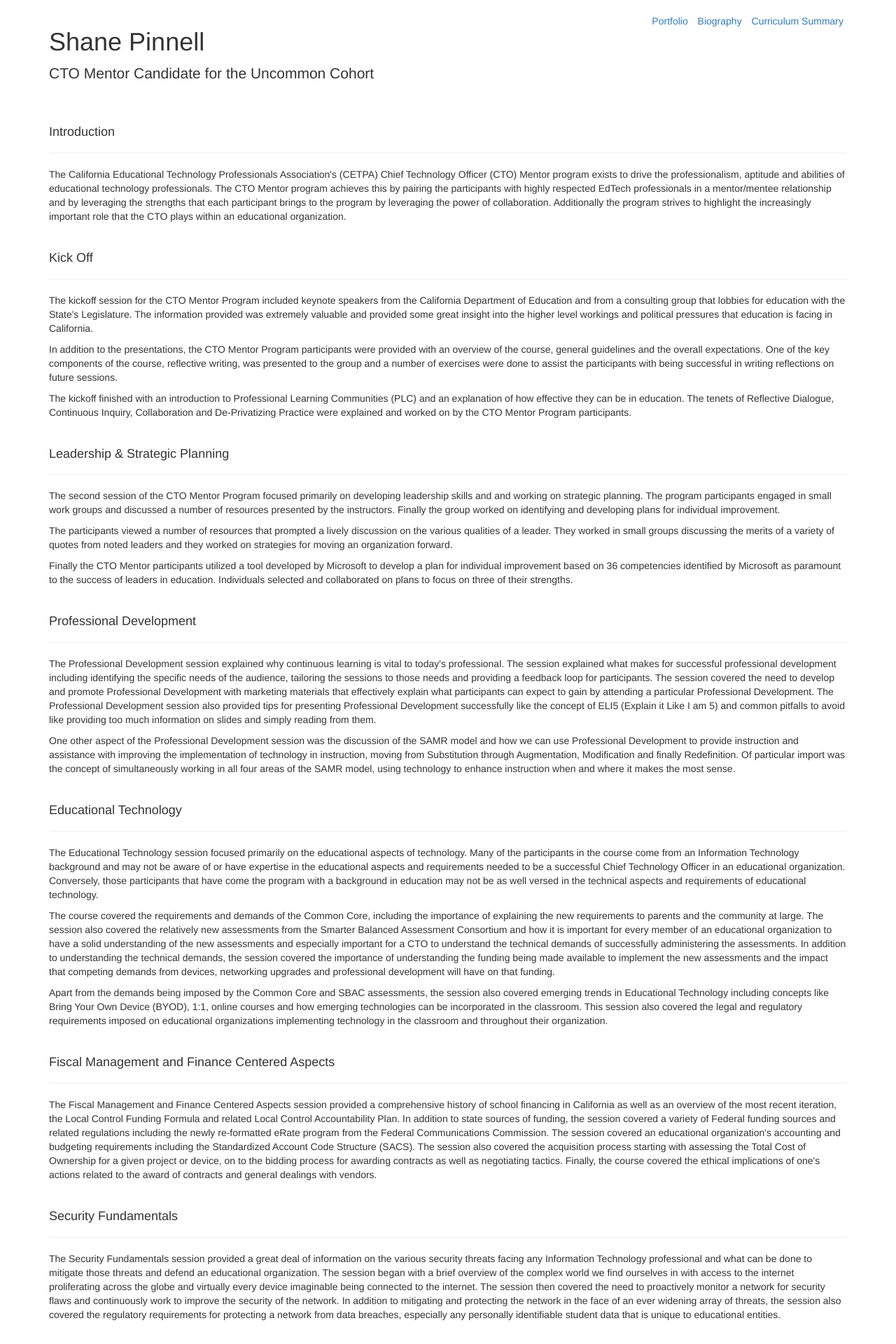
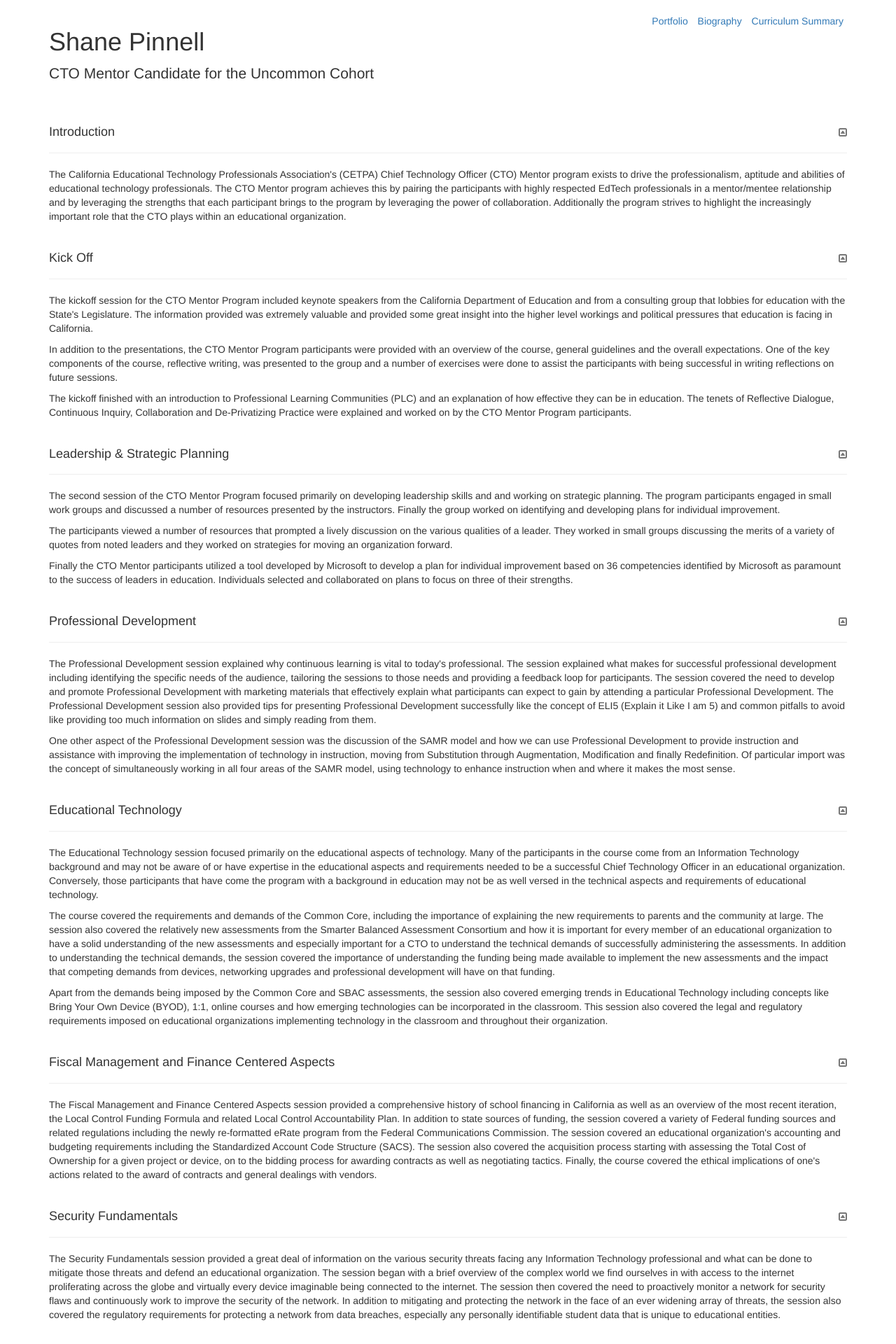
Before and after one commit to shanepinnell/shanepinnell.github.io, a Jekyll site: the page built from cto_mentor/summary.html, in a window 1280 px wide. Shown: the top 1920 px of the page at 70% size. Built offline with Jekyll 4.4.1, drawn with Linux system fonts in a browser that asks for light colours; nearby versions of some CDN libraries; library files that are not in the unit come from our copies.

Commit message:
updated summary

```diff
--- a/cto_mentor/summary.html
+++ b/cto_mentor/summary.html
@@ -3,11 +3,13 @@
 title: Shane Pinnell CTO Portfolio
 ---
 <div class="page-header">
+	<p class="pull-right"><a href="#top" class="text-muted"><i class="fa fa-caret-square-o-up"></i></a></p>
 	<h4>Introduction</h4>
 </div>
 <p>The California Educational Technology Professionals Association's (CETPA) Chief Technology Officer (CTO) Mentor program exists to drive the professionalism, aptitude and abilities of educational technology professionals. The CTO Mentor program achieves this by pairing the participants with highly respected EdTech professionals in a mentor/mentee relationship and by leveraging the strengths that each participant brings to the program by leveraging the power of collaboration. Additionally the program strives to highlight the increasingly important role that the CTO plays within an educational organization.</p>
 
 <div class="page-header">
+	<p class="pull-right"><a href="#top" class="text-muted"><i class="fa fa-caret-square-o-up"></i></a></p>
 	<h4>Kick Off</h4>
 </div>
 <p>The kickoff session for the CTO Mentor Program included keynote speakers from the California Department of Education and from a consulting group that lobbies for education with the State's Legislature. The information provided was extremely valuable and provided some great insight into the higher level workings and political pressures that education is facing in California.</p>
@@ -15,6 +17,7 @@
 <p>The kickoff finished with an introduction to Professional Learning Communities (PLC) and an explanation of how effective they can be in education. The tenets of Reflective Dialogue, Continuous Inquiry, Collaboration and De-Privatizing Practice were explained and worked on by the CTO Mentor Program participants.</p>
 
 <div class="page-header">
+	<p class="pull-right"><a href="#top" class="text-muted"><i class="fa fa-caret-square-o-up"></i></a></p>
 	<h4>Leadership & Strategic Planning</h4>
 </div>
 <p>The second session of the CTO Mentor Program focused primarily on developing leadership skills and and working on strategic planning. The program participants engaged in small work groups and discussed a number of resources presented by the instructors. Finally the group worked on identifying and developing plans for individual improvement.</p>
@@ -22,6 +25,7 @@
 <p>Finally the CTO Mentor participants utilized a tool developed by Microsoft to develop a plan for individual improvement based on 36 competencies identified by Microsoft as paramount to the success of leaders in education. Individuals selected and collaborated on plans to focus on three of their strengths.</p>
 
 <div class="page-header">
+	<p class="pull-right"><a href="#top" class="text-muted"><i class="fa fa-caret-square-o-up"></i></a></p>
 	<h4>Professional Development</h4>
 </div>
 <p>The Professional Development session explained why continuous learning is vital to today's professional. The session explained what makes for successful professional development including identifying the specific needs of the audience, tailoring the sessions to those needs and providing a feedback loop for participants. The session covered the need to develop and promote Professional Development with marketing materials that effectively explain what participants can expect to gain by attending a particular Professional Development. The Professional Development session also provided tips for presenting Professional Development successfully like the concept of ELI5 (Explain it Like I am 5) and common pitfalls to avoid like providing too much information on slides and simply reading from them.</p>
@@ -29,6 +33,7 @@
 One other aspect of the Professional Development session was the discussion of the SAMR model and how we can use Professional Development to provide instruction and assistance with improving the implementation of technology in instruction, moving from Substitution through Augmentation, Modification and finally Redefinition. Of particular import was the concept of simultaneously working in all four areas of the SAMR model, using technology to enhance instruction when and where it makes the most sense.</p>
 
 <div class="page-header">
+	<p class="pull-right"><a href="#top" class="text-muted"><i class="fa fa-caret-square-o-up"></i></a></p>
 	<h4>Educational Technology</h4>
 </div>
 <p>
@@ -42,11 +47,13 @@
 </p>
 
 <div class="page-header">
+	<p class="pull-right"><a href="#top" class="text-muted"><i class="fa fa-caret-square-o-up"></i></a></p>
 	<h4>Fiscal Management and Finance Centered Aspects</h4>
 </div>
 <p>The Fiscal Management and Finance Centered Aspects session provided a comprehensive history of school financing in California as well as an overview of the most recent iteration, the Local Control Funding Formula and related Local Control Accountability Plan. In addition to state sources of funding, the session covered a variety of Federal funding sources and related regulations including the newly re-formatted eRate program from the Federal Communications Commission. The session covered an educational organization's accounting and budgeting requirements including the Standardized Account Code Structure (SACS). The session also covered the acquisition process starting with assessing the Total Cost of Ownership for a given project or device, on to the bidding process for awarding contracts as well as negotiating tactics. Finally, the course covered the ethical implications of one's actions related to the award of contracts and general dealings with vendors.</p>
 
 <div class="page-header">
+	<p class="pull-right"><a href="#top" class="text-muted"><i class="fa fa-caret-square-o-up"></i></a></p>
 	<h4>Security Fundamentals</h4>
 </div>
 <p>
@@ -54,6 +61,7 @@
 </p>
 
 <div class="page-header">
+	<p class="pull-right"><a href="#top" class="text-muted"><i class="fa fa-caret-square-o-up"></i></a></p>
 	<h4>Organizational Management</h4>
 </div>
 <p>
@@ -62,12 +70,14 @@
 <p>The session also covered IT governance tools and strategies including Control Objectives for Information and Related Technology (COBIT) and the Information Technology Infrastructure Library (ITIL). Of particular import to the candidates is the inclusion of Key Performance Indicators (KPI) and Critical Success Factors (CSF) as critical methods for successfully managing IT projects.</p>
 
 <div class="page-header">
+	<p class="pull-right"><a href="#top" class="text-muted"><i class="fa fa-caret-square-o-up"></i></a></p>
 	<h4>Technology Infrastructure and Data Systems</h4>
 </div>
 <p>
 	The Technology Infrastructure and Data Systems session focused on the physical network design, systems that house an educational entities information and best practices to follow as well as steps to take to ensure the quality of the data that is stored therein. The candidates were engaged in discussions related to their respective network topologies and data systems as well as comparing those systems to best practices and recommendations. The session also covered data governance best practices to ensure that the quality of data is maintained throughout an organization. One of the key aspects covered in the session was the need to identify and adhere to a system of record as an authoritative data source for a given data set and to take steps to prevent data entry errors introduced by duplicate data entry via interconnecting systems and putting controls in place to ensure the integrity of the system of record. Additionally, the Technology Infrastructructure and Data Systems session covered the lifecycle of implementing large scale Information Technology projects from defining requirements, to developing a Request for Proposals (RFP) to finally successfully implementing the project.
 </p>
 <div class="page-header">
+	<p class="pull-right"><a href="#top" class="text-muted"><i class="fa fa-caret-square-o-up"></i></a></p>
 	<h4>Project Management</h4>
 </div>
 <p>
@@ -77,6 +87,7 @@
 	The session covered a simplified project management lifecycle including the following steps: initiation, planning, execution and closeout as well as the inevitable “dip” in enthusiasm during a project's lifetime. The session covered each of these steps in the lifecycle and the candidates learned in particular about the necessity of properly planning for a project including risk assessment and the development of SMART goals. The session also covered the need to manage risks, resolve conflicts and how to effectively manage politics through the implementation phase of a project. Finally the candidates learned that a project can be defined and measured by three primary criteria: time, cost and quality and that these three criteria are intrinsically linked to each other whereby making a change to any one of these primary criteria will impact and affect the other two.
 </p>
 <div class="page-header">
+	<p class="pull-right"><a href="#top" class="text-muted"><i class="fa fa-caret-square-o-up"></i></a></p>
 	<h4>Assessment and Accountability</h4>
 </div>
 <p>
@@ -87,6 +98,7 @@
 </p>
 
 <div class="page-header">
+	<p class="pull-right"><a href="#top" class="text-muted"><i class="fa fa-caret-square-o-up"></i></a></p>
 	<h4>Staff and Student Centered Aspects</h4>
 </div>
 <p>
@@ -97,12 +109,14 @@
 </p>
 
 <div class="page-header">
+	<p class="pull-right"><a href="#top" class="text-muted"><i class="fa fa-caret-square-o-up"></i></a></p>
 	<h4>Personnel Management</h4>
 </div>
 <p>
 	The Personnel Management session started off by reminding the candidates that employees are an educational agencies “greatest (and most expensive) asset”. The session defined what a manager/leader is and what skills they must master in order to be successful. The candidates were also introduced to the concept of what a “Learning Organization” is and why creating an atmosphere of continuous learning and transformation is vital to nurturing growth in employees. The session also stressed the importance of the recruitment process where, especially within an educational organization, the candidates have the perfect opportunity to get the right people into the right positions to help ensure the success of the organization. The instructor stressed the importance of having up to date job descriptions and that one of the vital components of recruitment is the realization that the probationary period is the final step in the process. The instructor also covered the evaluation process and the importance of developing specific, measureable, achievable, realistic and time bound (SMART) goals for employees as well as methods for dealing with poor performance and progressive discipline utilizing tools like those contained in the FRISK manual.
 </p>
 <div class="page-header">
+	<p class="pull-right"><a href="#top" class="text-muted"><i class="fa fa-caret-square-o-up"></i></a></p>
 	<h4>Technology Policy, Standards, and Plans</h4>
 </div>
 <p>
@@ -122,7 +136,7 @@
 </p>
 
 <div class="page-header">
-	<p class="pull-right"><a href="#top" class="text-muted"><i class="fa fa-caret-square-o-up fa-lg"></i></a></p>
+	<p class="pull-right"><a href="#top" class="text-muted"><i class="fa fa-caret-square-o-up"></i></a></p>
 	<h4>Strategic Leadership</h4>
 </div>
 <p>
```
